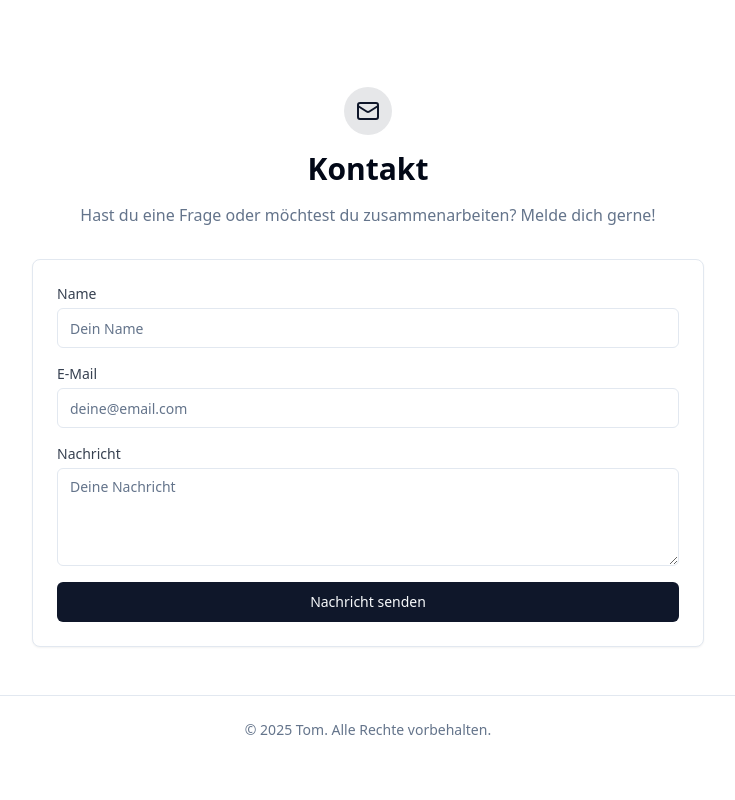
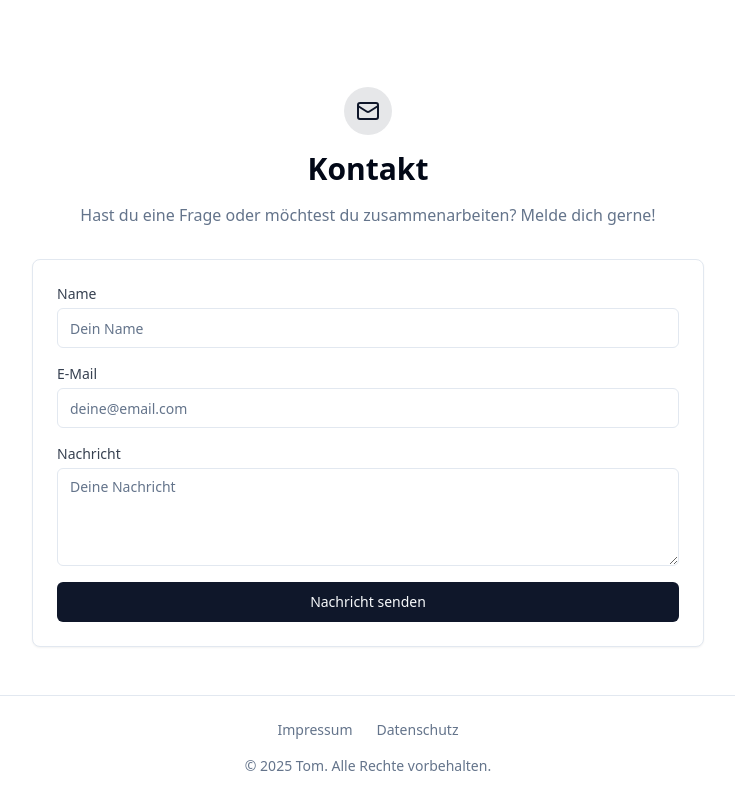
Before and after one commit to tomislav-varga/nextjs-portfolio-page, a Next.js app: page / in a window 1280 px wide. Shown: the part 2396-3196 px from the top of the page, without its empty margins (272-1007 px from the left). Before the commit the page ends 3160 px from the top, so only its background shows below. Built offline with nearby package versions, Linux system fonts and the light colour scheme.

Commit message:
add: links in footer

```diff
--- a/src/components/layout/footer.tsx
+++ b/src/components/layout/footer.tsx
@@ -2,6 +2,20 @@ export function Footer() {
   return (
     <footer className="border-t">
       <div className="container mx-auto px-4 py-6">
+        <div className="flex justify-center space-x-6 mb-4">
+          <a
+            href="/impressum"
+            className="text-sm text-muted-foreground hover:text-foreground transition-colors"
+          >
+            Impressum
+          </a>
+          <a
+            href="/datenschutz"
+            className="text-sm text-muted-foreground hover:text-foreground transition-colors"
+          >
+            Datenschutz
+          </a>
+        </div>
         <p className="text-center text-sm text-muted-foreground">
           © {new Date().getFullYear()} Tom. Alle Rechte vorbehalten.
         </p>
```
